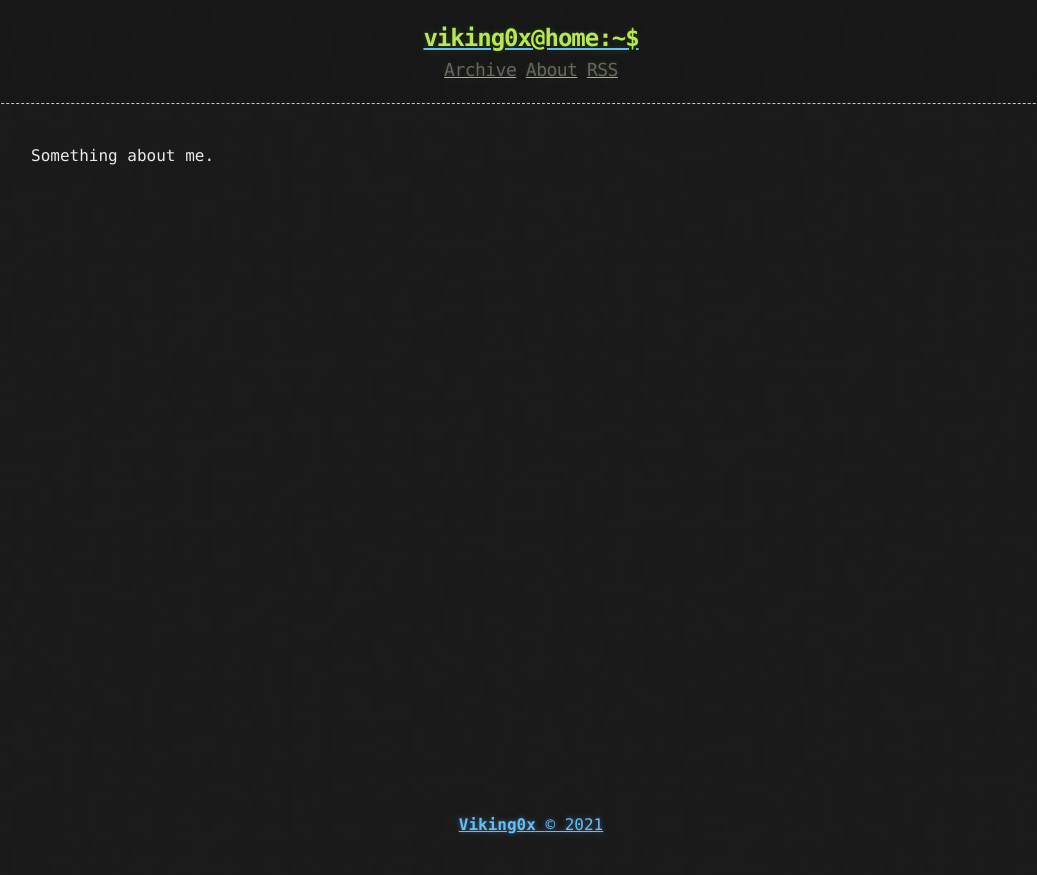
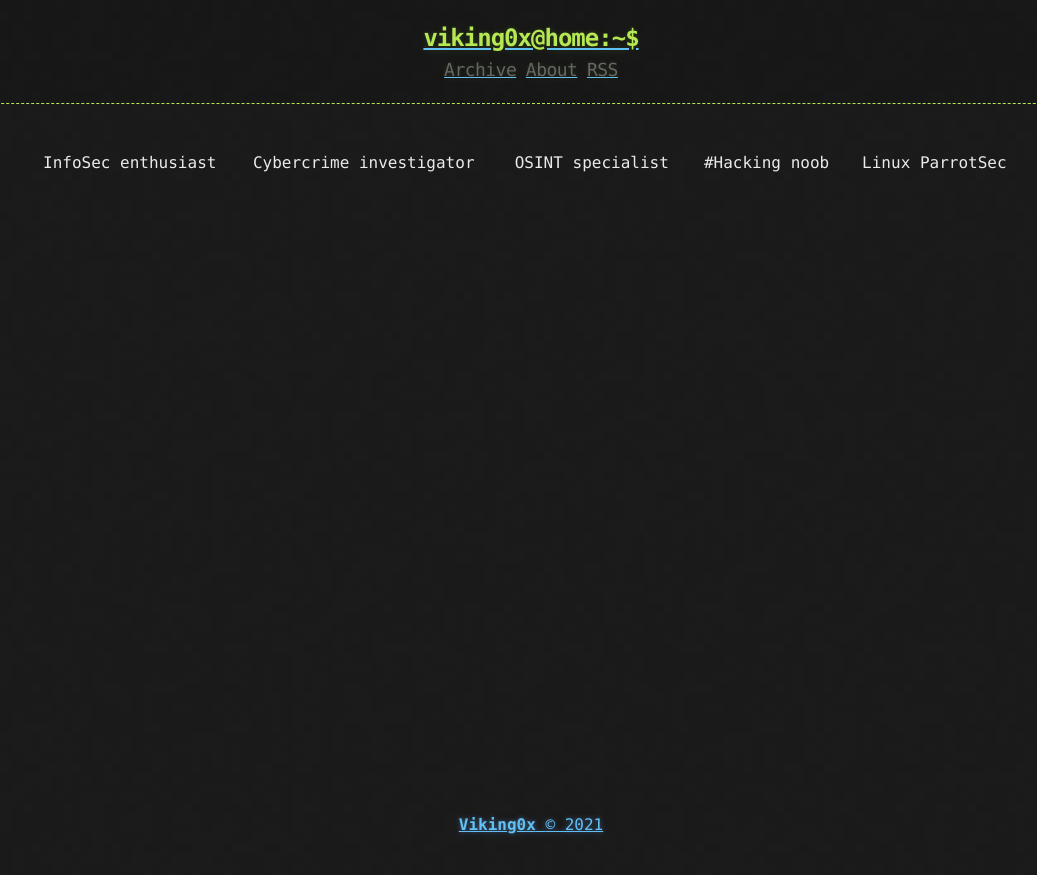
Before and after one commit to tocttou/hacker-blog, a Jekyll site: the page built from about.md, in a window 1280 px wide. Shown: the top 875 px of the page, without its empty margins (109-1146 px from the left). Built offline with Jekyll 4.4.1, drawn with Linux system fonts in a browser that asks for light colours.

Commit message:
Update about.md

```diff
--- a/about.md
+++ b/about.md
@@ -3,4 +3,4 @@ layout: page
 title: About
 ---
 
-Something about me.
+InfoSec enthusiast | Cybercrime investigator | OSINT specialist | #Hacking noob | Linux ParrotSec
```
